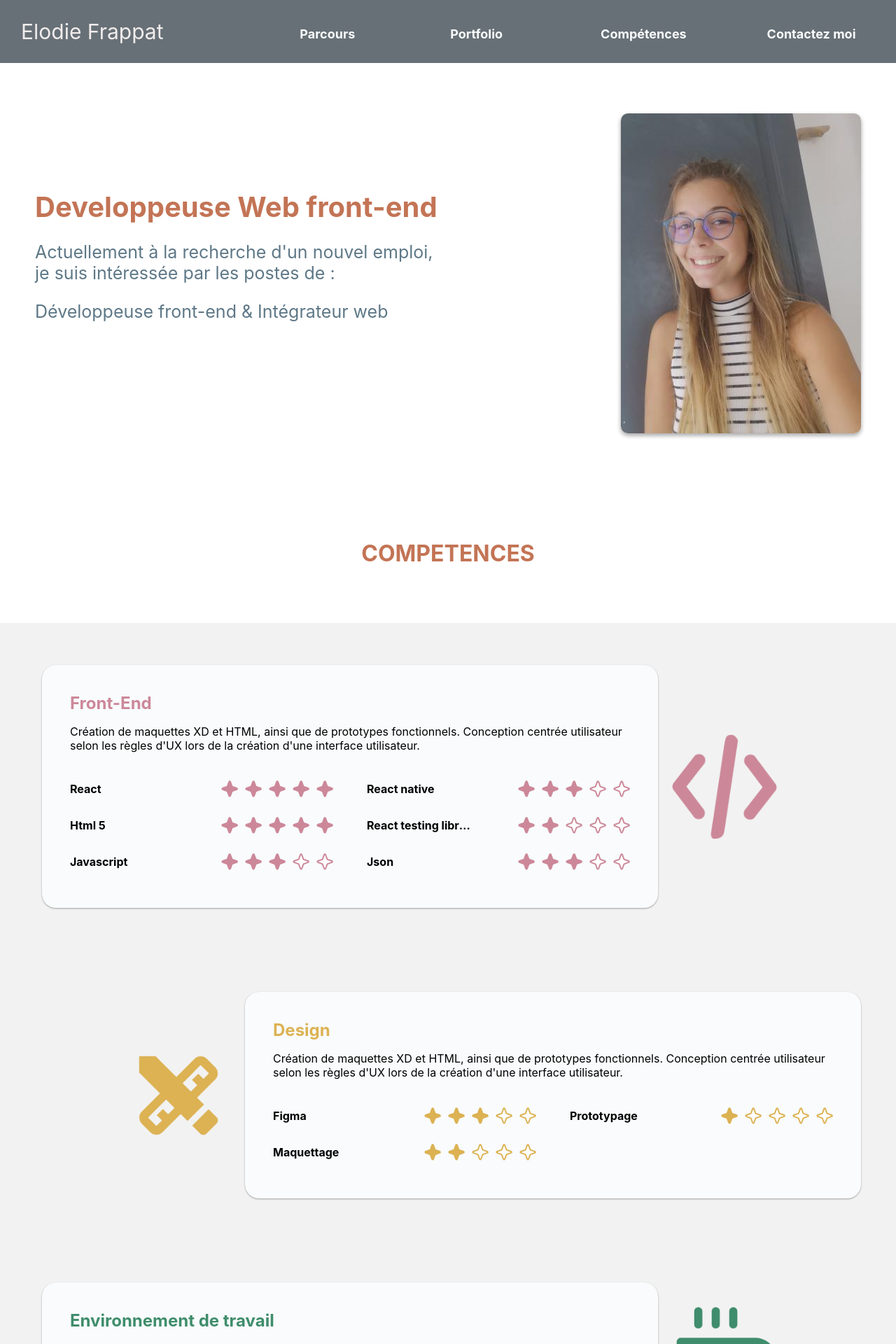
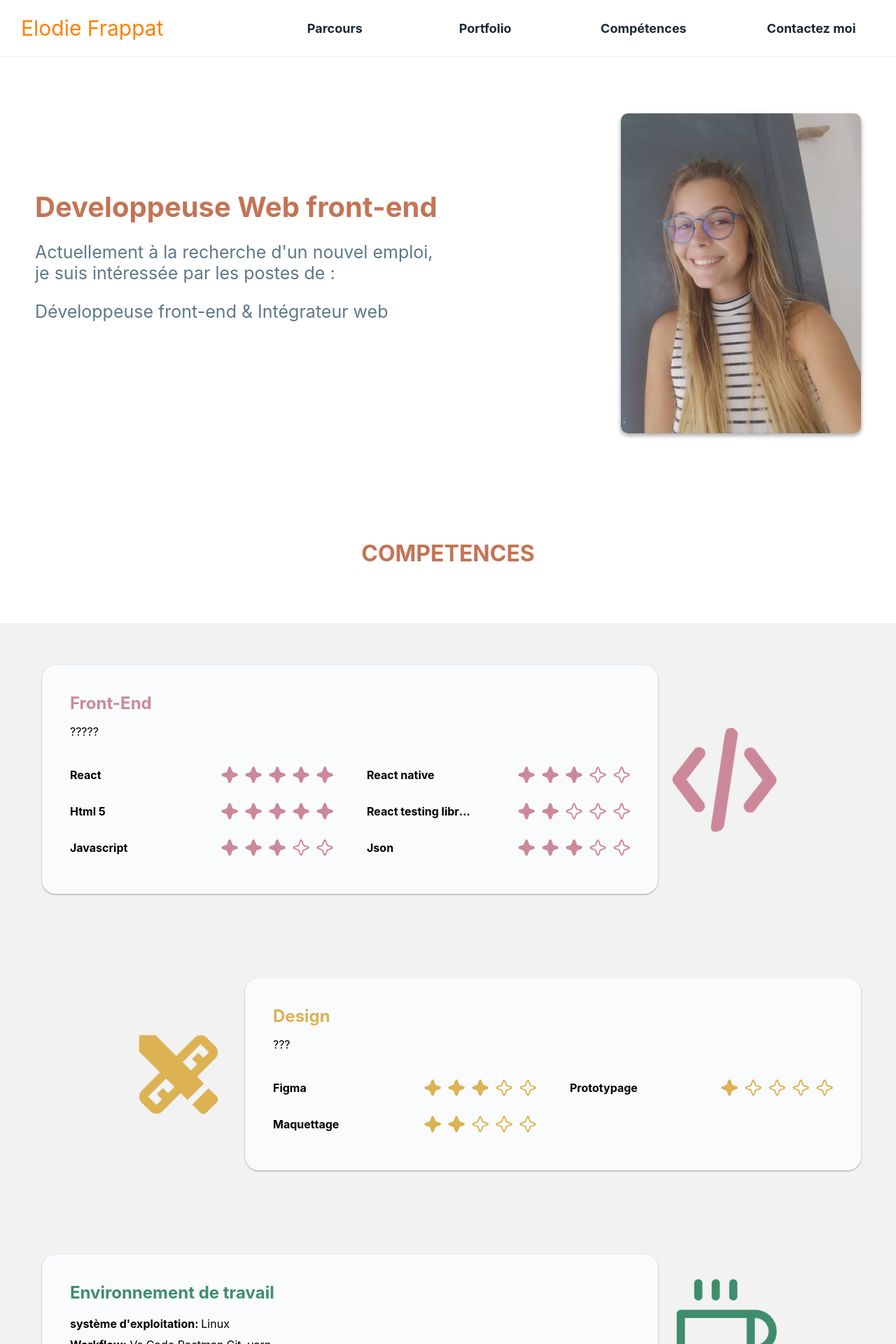
Before and after one commit to Zubiik/curiculum_vitae, a React (Create React App) app: page / in a window 1280 px wide. Shown: the top 1920 px of the page at 70% size. Built offline with nearby package versions, Linux system fonts and the light colour scheme.

Commit message:
fix: change styled details

```diff
--- a/src/Navigation/styled.js
+++ b/src/Navigation/styled.js
@@ -1,10 +1,10 @@
 import styled from "@emotion/styled";
 
 export const Container = styled.div`
-  background-color: ${({ theme }) => theme.colors.gunMetalAlpha};
+  box-shadow: rgba(0, 0, 0, 0.05) 0px 0px 0px 1px;
   display: flex;
   width: 100%;
-  height: 90px;
+  height: 80px;
   align-items: center;
   position: fixed;
   top: 0px;
@@ -16,12 +16,14 @@ export const Container = styled.div`
   }
 `;
 export const TextCustom = styled.span`
-  color: ${({ theme }) => theme.lightColors.isabeline};
+  color: #ff7f00 ;
+
   @media all and (max-width: 480px) {
     display: none;
   }
 `;
 export const ButtonsSection = styled.div`
+
   width: 80%;
   display: flex;
   justify-content: space-around;
--- a/src/Portfolio/styled.js
+++ b/src/Portfolio/styled.js
@@ -35,10 +35,10 @@ export const SectionWithoutShadowContainer = styled.div`
 `;
 
 export const LeftTextSection = styled.p`
-  margin-left:20px;
+  margin-left: 40px;
 `;
 export const RightTextSection = styled.p`
-  margin-right:20px;
+  margin-right: 40px;
   text-align: right;
   @media all and (max-width: 480px) {
     text-align: left;
--- a/src/Skills/index.js
+++ b/src/Skills/index.js
@@ -32,9 +32,7 @@ function Skills() {
           <TextContainer>
             <TitleCustom>Front-End</TitleCustom>
             <p>
-              Création de maquettes XD et HTML, ainsi que de prototypes
-              fonctionnels. Conception centrée utilisateur selon les règles d'UX
-              lors de la création d'une interface utilisateur.
+             ?????
             </p>
           </TextContainer>
           <BoxOfParts>
@@ -76,9 +74,7 @@ function Skills() {
           <TextContainer>
             <GoldTitleCustom>Design</GoldTitleCustom>
             <p>
-              Création de maquettes XD et HTML, ainsi que de prototypes
-              fonctionnels. Conception centrée utilisateur selon les règles d'UX
-              lors de la création d'une interface utilisateur.
+            ???
             </p>
           </TextContainer>
           <BoxOfParts>
--- a/src/Studies/styled.js
+++ b/src/Studies/styled.js
@@ -10,6 +10,7 @@ export const Container = styled.div`
 export const ParcoursContainer = styled.div`
   width: 100%;
   display: flex;
+  align-items: center;
   @media all and (max-width: 480px) {
     width: 100%;
   }
--- a/src/component/Button/styled.js
+++ b/src/component/Button/styled.js
@@ -1,14 +1,17 @@
 import styled from "@emotion/styled";
 
 export const CustomButton = styled.div`
-  border: ${({ theme }) => theme.lightColors.lightWhite};
+  display: flex;
+  align-items: center;
+  justify-content: center;
   max-height: 50px;
   max-height: 50px;
   min-width: 100px;
   margin: 4px;
   font-size: 18px;
 
-  color: ${({ theme }) => theme.lightColors.lightWhite};
+  color: ${({ theme }) => theme.colors.gunMetal};
+
   & {
     transition-duration: 0.4s;
   }
--- a/src/component/SkillSquare/styled.js
+++ b/src/component/SkillSquare/styled.js
@@ -1,32 +1,12 @@
 import styled from "@emotion/styled";
 
-export const Container = styled.div`
-  width: 100%;
+export const Square = styled.div`
+  width: 100px;
+  height: 100px;
   display: flex;
-  flex-direction: column;
   align-items: center;
   justify-content: center;
-  box-shadow: rgba(100, 100, 111, 0.2) 0px 7px 29px 0px;
-  @media all and (max-width: 480px) {
-    display: flex;
-    align-items: flex-start;
-  }
-`;
-
-export const SquaresContainer = styled.div`
-  display: flex;
-  justify-content: space-around;
-  flex-wrap: wrap;
-  width: 40%;
-  margin: 40px;
-  @media all and (max-width: 480px) {
-    width: 100%;
-    margin: 0;
-  }
-`;
-export const Square = styled.div`
   box-shadow: rgba(0, 0, 0, 0.24) 0px 3px 8px;
-  display: flex;
   margin: 10px;
   border-radius: 10px;
   overflow: hidden;
@@ -39,6 +19,8 @@ export const Square = styled.div`
 
 export const ZoomSquare = styled.img`
   position: relative;
+  width: 90px;
+  height: 90px;
 `;
 
 export const TextSquare = styled.a`
```
